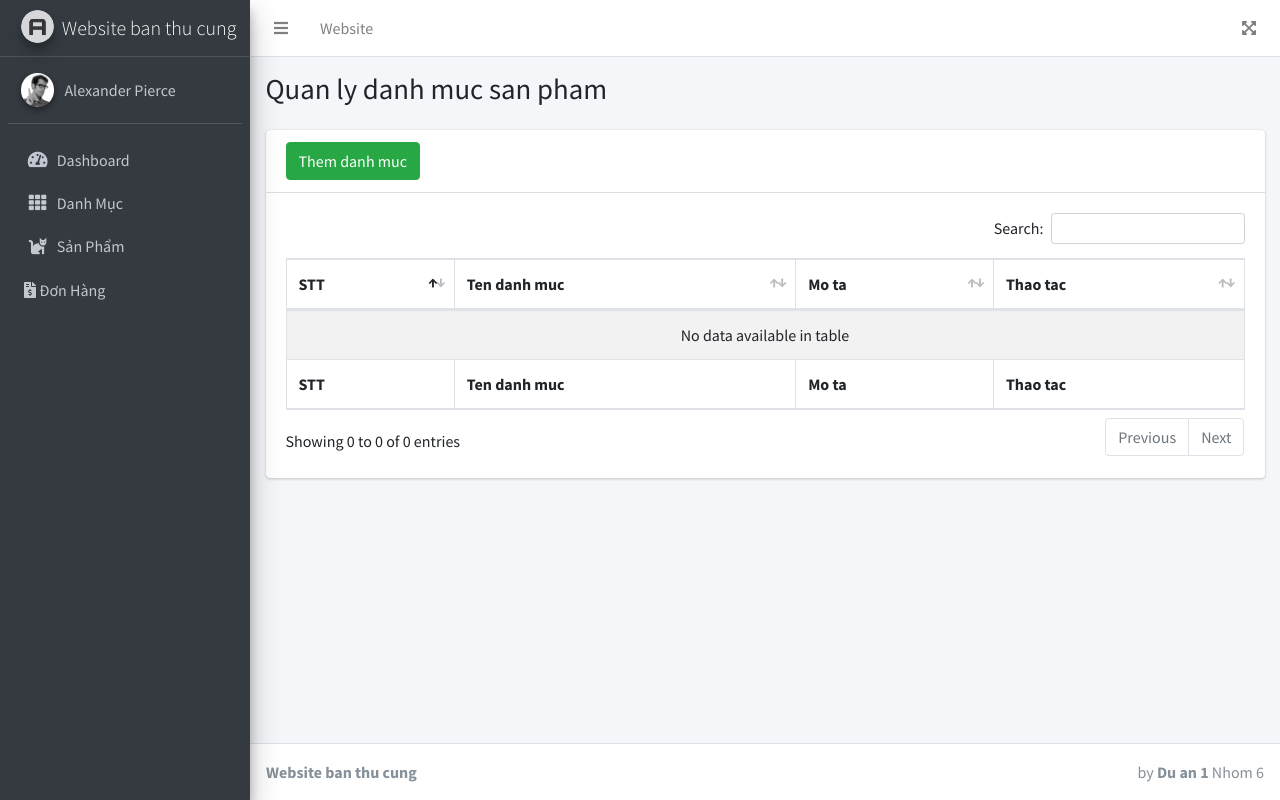
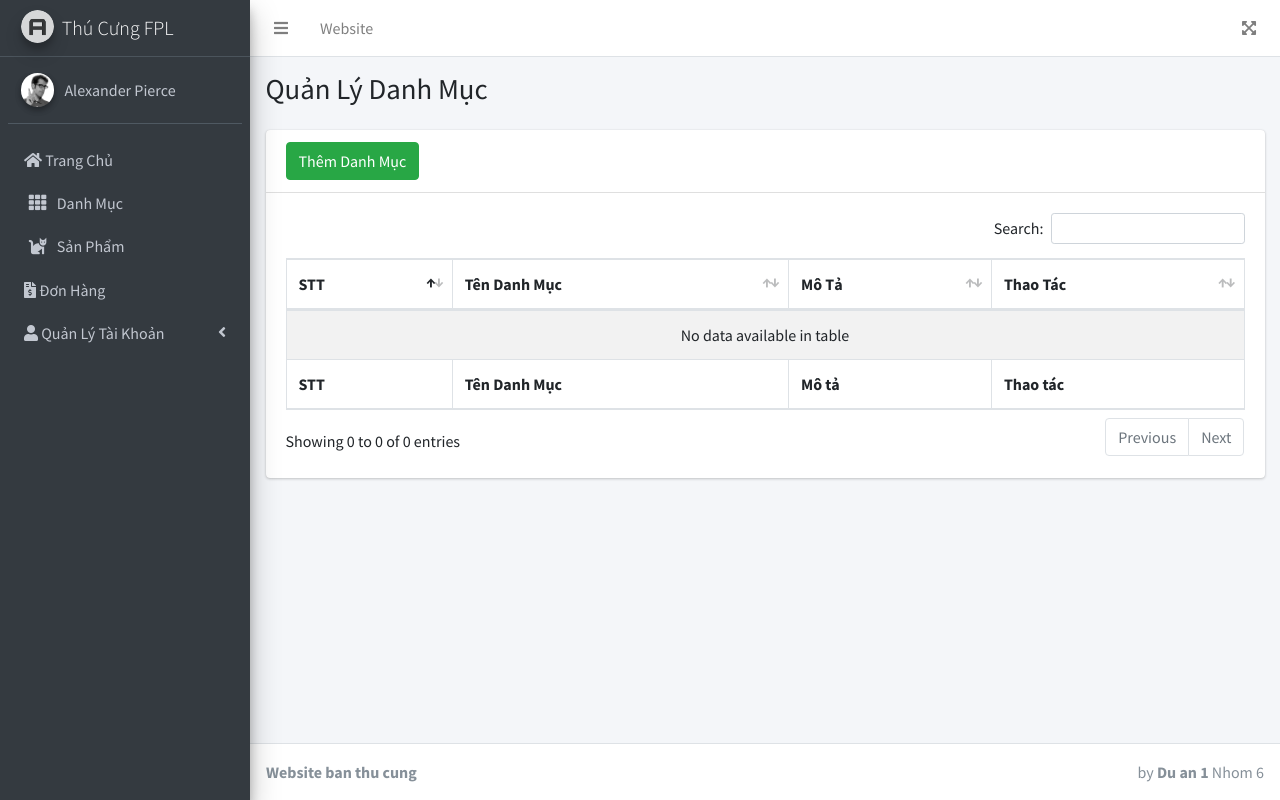
Before and after one commit to phucndph55677/WD19316_duan1, a PHP site: page /website_ban_thu_cung/admin/?act=danh-muc in a window 1280 px wide. Run offline with PHP 8.4, Linux system fonts and the light colour scheme; data that the repository does not hold is empty; some libraries are stand-ins or nearby versions.

Commit message:
quan ly tai khoan

```diff
--- /dev/null
+++ b/admin/controllers/AdminBaoCaoThongKe.php
@@ -0,0 +1,6 @@
+<?
+class AdminBaoCaoThongKe{
+    public function home(){
+        require_once('./views/home.php');
+    }
+}
--- a/admin/index.php
+++ b/admin/index.php
@@ -8,6 +8,7 @@ require_once '../commons/function.php'; // Hàm hỗ trợ
 require_once './controllers/AdminDanhMucController.php';
 require_once './controllers/AdminSanPhamController.php';
 require_once './controllers/AdminDonHangController.php';
+require_once './controllers/AdminBaoCaoThongKe.php';
 
 // Require toàn bộ file Models
 require_once './models/AdminDanhMuc.php';
@@ -23,6 +24,7 @@ $act = $_GET['act'] ?? '/';
 match ($act) {
 
 // route
+        '/'=> (new AdminBaoCaoThongKe())->home(),
 
     'danh-muc' => (new AdminDanhMucController())->danhSachDanhMuc(),
 
@@ -36,13 +38,13 @@ match ($act) {
 
     'xoa-danh-muc' => (new AdminDanhMucController())->deleteDanhMuc(),
     // route donhang
-
-
-
-
     'don-hang' => (new AdminDonHangController())->danhSachDonHang(),
      'chi-tiet-don-hang' => (new AdminDonHangController())->detailDonHang(),
      'form-sua-don-hang' => (new AdminDonHangController())->formEditDonHang(),
       'sua-don-hang' => (new AdminDonHangController())->postEditDonHang()
+    ///route user
+    // 'list-tai-khoan-quan-tri' => (new AdminDonHangController())->listTaiKhoanQuanTri(),
+    // 'list-tai-khoan-khach-hang' => (new AdminDonHangController())->listTaiKhoanKhachHang(),
+    // 'list-tai-khoan-ca-nhan' => (new AdminDonHangController())->listTaiKhoanCaNhan()
 
 };
--- a/admin/views/danhmuc/listDanhMuc.php
+++ b/admin/views/danhmuc/listDanhMuc.php
@@ -17,7 +17,7 @@
       <div class="container-fluid">
         <div class="row mb-2">
           <div class="col-sm-6">
-            <h1>Quan ly danh muc san pham</h1>
+            <h1>Quản Lý Danh Mục</h1>
           </div>
         </div>
       </div><!-- /.container-fluid -->
@@ -31,7 +31,7 @@
             <div class="card">
               <div class="card-header">
                 <a href="<?= BASE_URL_ADMIN . '?act=form-them-danh-muc' ?>">
-                  <button class="btn btn-success">Them danh muc</button>
+                  <button class="btn btn-success">Thêm Danh Mục</button>
                 </a>
               </div>
               <!-- /.card-header -->
@@ -40,9 +40,9 @@
                   <thead>
                   <tr>
                     <th>STT</th>
-                    <th>Ten danh muc</th>
-                    <th>Mo ta</th>
-                    <th>Thao tac</th>
+                    <th>Tên Danh Mục</th>
+                    <th>Mô Tả</th>
+                    <th>Thao Tác</th>
                   </tr>
                   </thead>
                   <tbody>
@@ -53,11 +53,11 @@
                       <td><?= $danhMuc['mo_ta'] ?></td>
                       <td>
                         <a href="<?= BASE_URL_ADMIN . '?act=form-sua-danh-muc&id_danh_muc=' . $danhMuc['id'] ?>">
-                          <button class="btn btn-warning">Sua</button>
+                          <button class="btn btn-warning">Sửa</button>
                         </a>
                         <a href="<?= BASE_URL_ADMIN . '?act=xoa-danh-muc&id_danh_muc=' . $danhMuc['id'] ?>"
                           onclick="return confirm('Ban co muon xoa khong?')">
-                          <button class="btn btn-danger">Xoa</button>
+                          <button class="btn btn-danger">Xóa</button>
                         </a>
                       </td>
                     <tr>
@@ -66,9 +66,9 @@
                   <tfoot>
                   <tr>
                     <th>STT</th>
-                    <th>Ten danh muc</th>
-                    <th>Mo ta</th>
-                    <th>Thao tac</th>
+                    <th>Tên Danh Mục</th>
+                    <th>Mô tả</th>
+                    <th>Thao tác</th>
                   </tr>
                   </tfoot>
                 </table>
--- a/admin/views/donhang/editDonHang.php
+++ b/admin/views/donhang/editDonHang.php
@@ -30,7 +30,7 @@
         <div class="col-12">
         <div class="card card-primary">
               <div class="card-header">
-                <h3 class="card-title">Sửa Thông Tin Đơn Hàng: <?= $donHang['ma_don_hang'] ?></h3>
+                <h3 class="card-title"> Thông Tin Đơn Hàng: <?= $donHang['ma_don_hang'] ?></h3>
               </div>
 
               <form action="<?= BASE_URL_ADMIN . '?act=sua-don-hang' ?>" method="POST">
--- a/admin/views/layout/header.php
+++ b/admin/views/layout/header.php
@@ -4,7 +4,7 @@
 <head>
   <meta charset="utf-8">
   <meta name="viewport" content="width=device-width, initial-scale=1">
-  <title>AdminLTE 3 | DataTables</title>
+  <title>Thú Cưng FPL</title>
 
   <!-- Google Font: Source Sans Pro -->
   <link rel="stylesheet" href="https://fonts.googleapis.com/css?family=Source+Sans+Pro:300,400,400i,700&display=fallback">
--- a/admin/views/layout/sidebar.php
+++ b/admin/views/layout/sidebar.php
@@ -2,7 +2,7 @@
   <!-- Brand Logo -->
   <a href="../../index3.html" class="brand-link">
     <img src="./assets/dist/img/AdminLTELogo.png" alt="AdminLTE Logo" class="brand-image img-circle elevation-3" style="opacity: .8">
-      <span class="brand-text font-weight-light">Website ban thu cung</span>
+    <span class="brand-text font-weight-light">Thú Cưng FPL</span>
   </a>
 
   <!-- Sidebar -->
@@ -24,10 +24,10 @@
                with font-awesome or any other icon font library -->
 
         <li class="nav-item">
-            <a href="../widgets.html" class="nav-link">
-              <i class="nav-icon fas fa-tachometer-alt"></i>
+          <a href="<?= BASE_URL_ADMIN ?>" class="nav-link">
+            <i class="fas fa-home"></i>
             <p>
-              Dashboard
+              Trang Chủ
             </p>
           </a>
         </li>
@@ -57,6 +57,39 @@
             </p>
           </a>
         </li>
+        <li class="nav-item">
+          <a href="<?= BASE_URL_ADMIN . '?act=don-hang' ?>" class="nav-link">
+            <i class="fas fa-user"></i>
+            <p>
+              Quản Lý Tài Khoản
+              <i class="fas fa-angle-left right"></i>
+            </p>
+          </a>
+          <ul class="nav nav-treeview">
+            <li class="nav-item">
+              <a href="<?= BASE_URL_ADMIN . '?act=list-tai-khoan-quan-tri' ?>" class="nav-link">
+              <i class="far fa-user"></i>
+                <p>
+                  Tài Khoản Admin
+                </p>
+              </a>
+            </li>
+            <li class="nav-item">
+              <a href="<?= BASE_URL_ADMIN . '?act=list-tai-khoan-khach-hang' ?>" class="nav-link">
+              <i class="far fa-user"></i>
+                <p>
+                  Tài Khoản Khách Hàng
+                </p>
+              </a>
+            </li>
+            <li class="nav-item">
+              <a href="<?= BASE_URL_ADMIN . '?act=list-tai-khoan-ca-nhan' ?>" class="nav-link">
+              <i class="far fa-user"></i>
+                <p>
+                  Tài Khoản Cá Nhân
+                </p>
+              </a>
+            </li>
 
           </ul>
     </nav>
```
Also changed, not shown: admin/views/danhmuc/addDanhMuc.php (+4 -4 lines), admin/views/danhmuc/editDanhMuc.php (+4 -4 lines), admin/views/home.php (added, +39 -0 lines), admin/models/AdminBaoCaoThongKe.php (added). Lines whose indentation alone changed are shown as unchanged.
